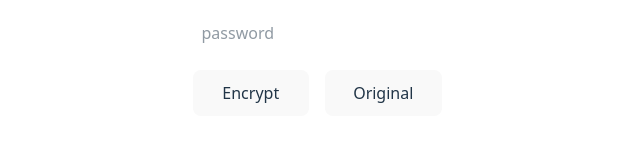
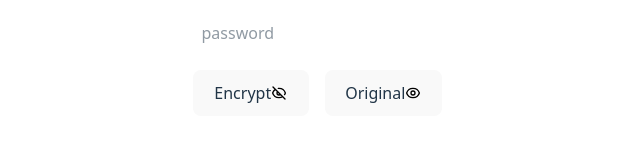
Before and after one commit to robbytrujillo/vinegereApps, a React (Vite) app: page / in a window 1280 px wide. Shown: the part 399-540 px from the top of the page, without its empty margins (323-963 px from the left). Built offline with nearby package versions, Linux system fonts and the light colour scheme.

Commit message:
Introduction vinegere App | Create Form Submit

```diff
--- a/src/App.tsx
+++ b/src/App.tsx
@@ -2,7 +2,7 @@
 // import reactLogo from './assets/react.svg'
 // import viteLogo from '/vite.svg'
 import './App.css'
-import FormVigenere from './components/FormVigenere'
+import FormVigenere from './components/FormVigenere';
 
 function App() {
   // const [count, setCount] = useState(0)
--- a/src/components/FormVigenere.tsx
+++ b/src/components/FormVigenere.tsx
@@ -1,6 +1,25 @@
-import { ReactElement } from 'react';
+import { ReactElement, FormEvent } from 'react';
+import ShowEye from '../assets/show-eye.svg';
+import HideEye from '../assets/hide-eye.svg';
+
 
 export default function FormVigenere(): ReactElement {
+
+    function handleSubmit(e: FormEvent<HTMLFormElement>) {
+        e.preventDefault();
+
+        const formData = new FormData(e.currentTarget);
+        const messages = formData.get('messages') as string;
+        const password = formData.get('password') as string;
+        const action = (form.activeElement as HTMLButtonElement).value;
+
+        if (action === 'encrypt') {
+            console.log('Encrypting...');
+        } else {
+            console.log('Original message...');
+        }
+    }
+
     return (
         <>
             <form>
@@ -23,12 +42,14 @@ export default function FormVigenere(): ReactElement {
                     <button type="submit"
                         value="encrypt"
                         className="w-1/2 flex items-center justify-center">
-                            Encrypt
+                            <span>Encrypt </span>
+                            <img src={HideEye} alt="hide eye" className="w-4 h-4"></img>
                     </button>
                     <button type="submit"
                         value="original"
                         className="w-1/2 flex items-center justify-center">
-                            Original
+                            <span>Original </span>
+                            <img src={ShowEye} alt="show eye" className="w-4 h-4"></img>
                     </button>
                 </div>
             </form>
```
Also changed, not shown: src/assets/hide-eye.svg (added), src/assets/show-eye.svg (added).
